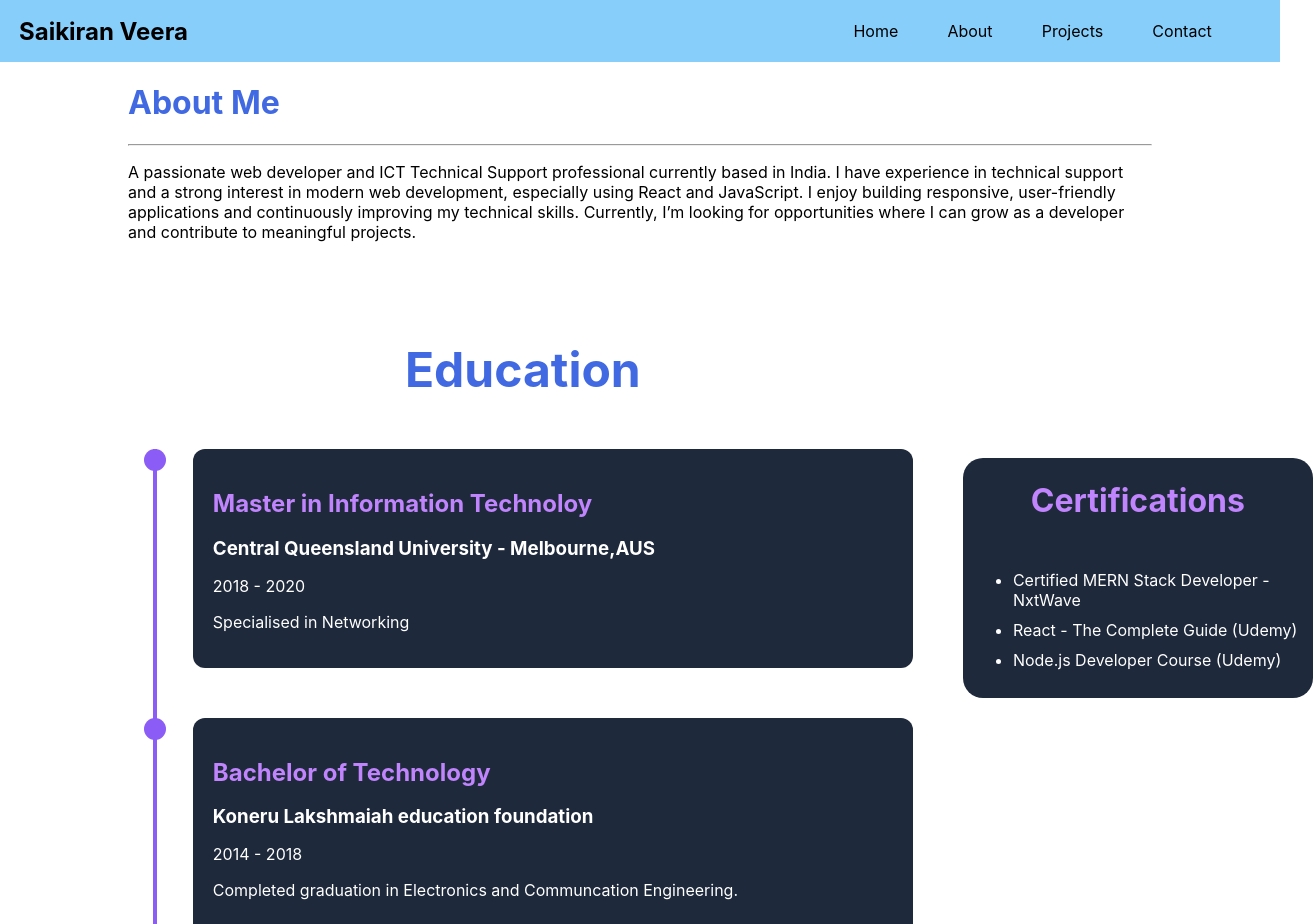
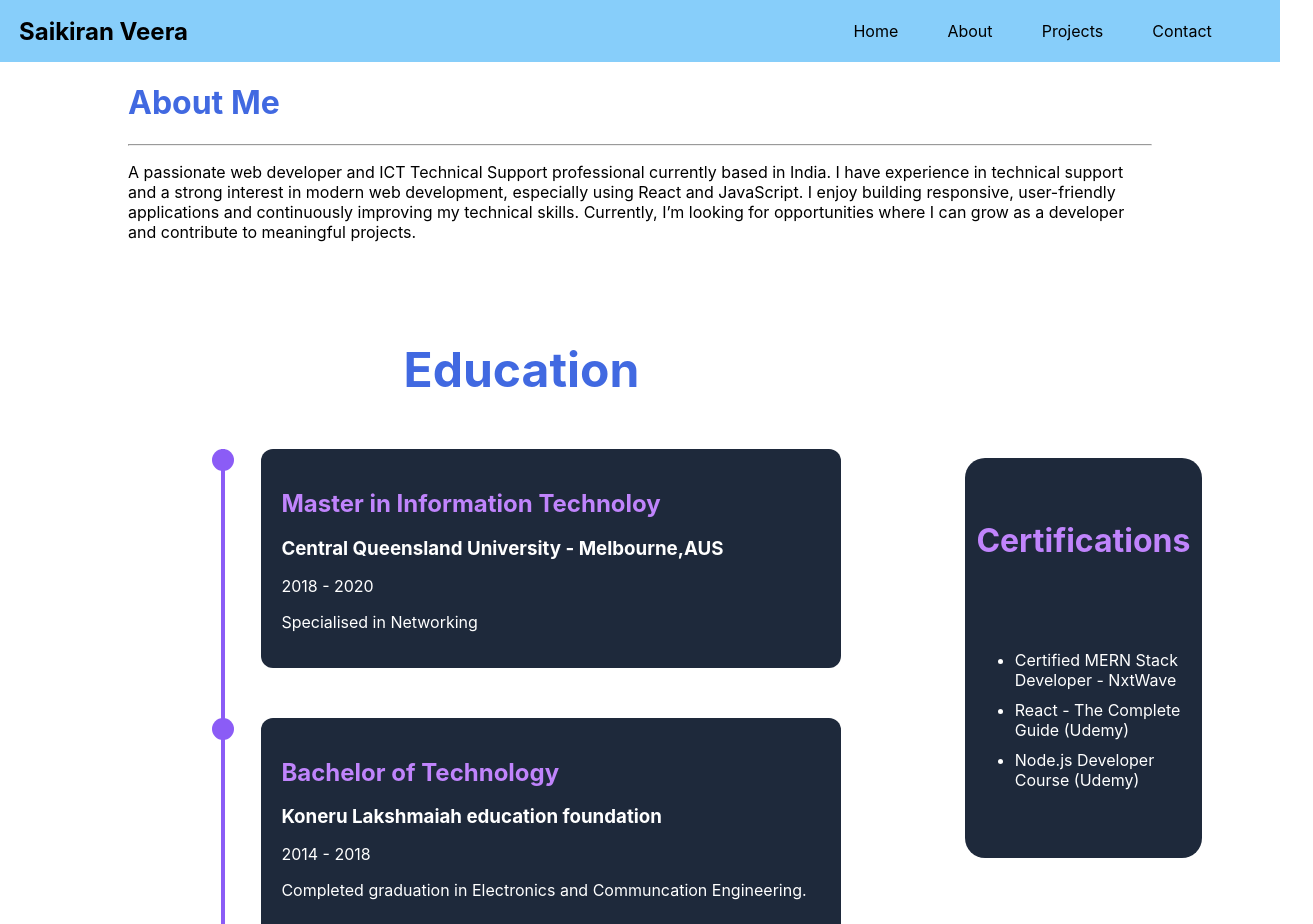
Before and after one commit to sailav3veera/Saikiran-Portfolio, a React (Create React App) app: page /about in a window 1280 px wide. Shown: the top 924 px of the page, 1313 px wide, since content can reach past the window. Built offline with nearby package versions, Linux system fonts and the light colour scheme.

Commit message:
adjusted timeline width

```diff
--- a/src/Components/About/index.css
+++ b/src/Components/About/index.css
@@ -14,7 +14,7 @@
 
 .timeline {
   position: relative;
-  max-width: 800px;
+  width: 50vw;
   margin: auto;
 }
 
@@ -69,9 +69,9 @@
 .certificatesbox {
   background-color: #1e293b;
   border-radius: 20px;
-  height: 30vh;
+  height: 50vh;
   margin-top: 200px;
-  min-width: 350px;
+  width: 30vw;
   display: flex;
   flex-direction: column;
   justify-content: space-evenly;
```
